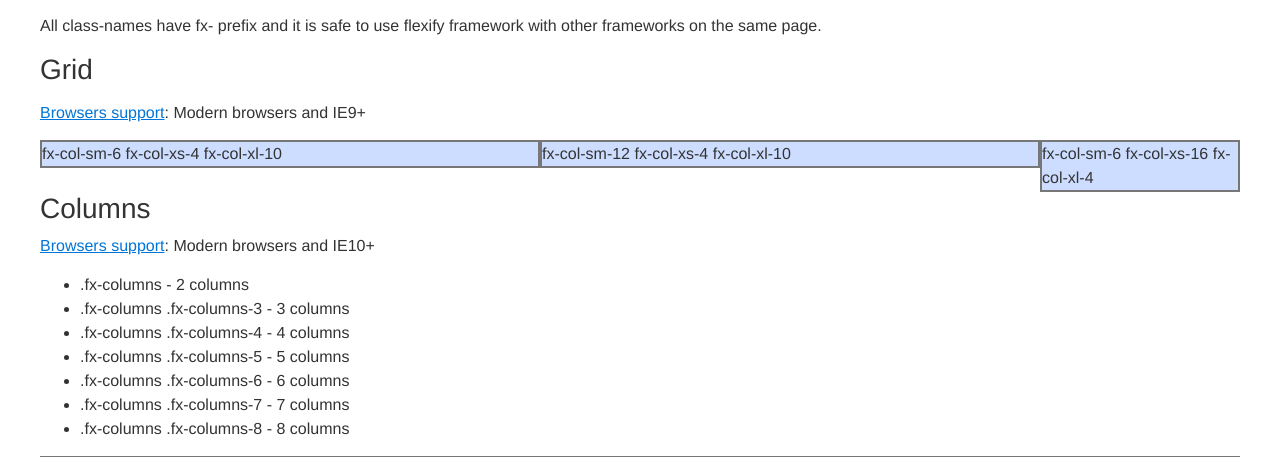
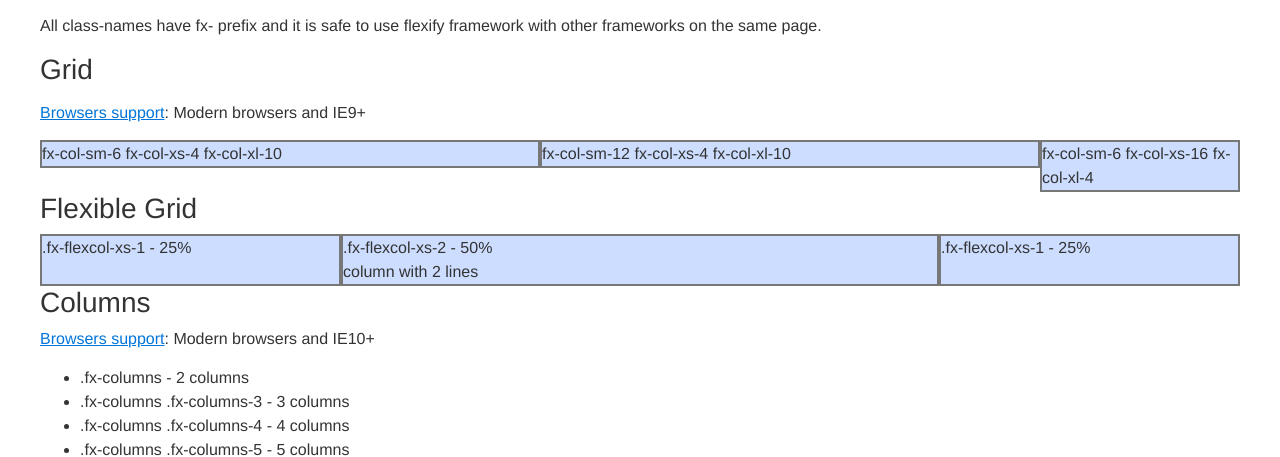
Before and after one commit to webvitalii/flexify, a PHP site: page / in a window 1280 px wide. Shown: the part 513-970 px from the top of the page. Run offline with PHP 8.4, Linux system fonts and the light colour scheme.

Commit message:
Added flexible grid code

```diff
--- a/css/flexify.css
+++ b/css/flexify.css
@@ -796,6 +796,52 @@ template {
     }
 }
 
+/* ---------- grid - flexible ---------- */
+
+.fx-flexrow {
+	/*display: -ms-flexbox;
+	display: -webkit-flex;*/
+	display: flex; /* flex | inline-flex */
+
+	/*-ms-flex-direction: row;
+	-webkit-flex-direction: row;*/
+	flex-direction: row; /* row | row-reverse | column | column-reverse */
+
+	flex-wrap: wrap; /* wrap | nowrap | wrap-reverse */
+
+	/*-webkit-justify-content: space-around;
+	/*-ms-justify-content: center;*/
+	justify-content: space-around; /* flex-start | flex-end | center | space-between | space-around */
+
+	/*align-items: stretch; /* flex-start | flex-end | center | baseline | stretch */
+
+	/*align-content: stretch; /* flex-start | flex-end | center | space-between | space-around | stretch */
+}
+.fx-flexcol-xs-1, .fx-flexcol-xs-2, .fx-flexcol-xs-3, .fx-flexcol-xs-4, .fx-flexcol-xs-5, .fx-flexcol-xs-6, .fx-flexcol-xs-7, .fx-flexcol-xs-8,
+.fx-flexcol-xs-9, .fx-flexcol-xs-10, .fx-flexcol-xs-11, .fx-flexcol-xs-12,
+.fx-flexcol-sm-1, .fx-flexcol-sm-2, .fx-flexcol-sm-3, .fx-flexcol-sm-4, .fx-flexcol-sm-5, .fx-flexcol-sm-6, .fx-flexcol-sm-7, .fx-flexcol-sm-8,
+.fx-flexcol-sm-9, .fx-flexcol-sm-10, .fx-flexcol-sm-11, .fx-flexcol-sm-12,
+.fx-flexcol-md-1, .fx-flexcol-md-2, .fx-flexcol-md-3, .fx-flexcol-md-4, .fx-flexcol-md-5, .fx-flexcol-md-6, .fx-flexcol-md-7, .fx-flexcol-md-8,
+.fx-flexcol-md-9, .fx-flexcol-md-10, .fx-flexcol-md-11, .fx-flexcol-md-12,
+.fx-flexcol-lg-1, .fx-flexcol-lg-2, .fx-flexcol-lg-3, .fx-flexcol-lg-4, .fx-flexcol-lg-5, .fx-flexcol-lg-6, .fx-flexcol-lg-7, .fx-flexcol-lg-8,
+.fx-flexcol-lg-9, .fx-flexcol-lg-10, .fx-flexcol-lg-11, .fx-flexcol-lg-12,
+.fx-flexcol-xl-1, .fx-flexcol-xl-2, .fx-flexcol-xl-3, .fx-flexcol-xl-4, .fx-flexcol-xl-5, .fx-flexcol-xl-6, .fx-flexcol-xl-7, .fx-flexcol-xl-8,
+.fx-flexcol-xl-9, .fx-flexcol-xl-10, .fx-flexcol-xl-11, .fx-flexcol-xl-12 {
+	flex-basis: 0%;
+	flex-grow: 1;
+	flex-shrink: 1;
+}
+.fx-flexcol-xs-1, .fx-flexcol-xs-2, .fx-flexcol-xs-3, .fx-flexcol-xs-4, .fx-flexcol-xs-5, .fx-flexcol-xs-6,
+.fx-flexcol-xs-7, .fx-flexcol-xs-8, .fx-flexcol-xs-9, .fx-flexcol-xs-10, .fx-flexcol-xs-11, .fx-flexcol-xs-12 {
+	flex-basis: 0%;
+	flex-grow: 1;
+	flex-shrink: 1;
+}
+.fx-flexcol-xs-2 {
+	flex-grow: 2;
+}
+
+
 /* ---------- grid - visibility helpers ---------- */
 
 .fx-hidden-xs-up {
--- a/index.html
+++ b/index.html
@@ -75,6 +75,14 @@
 		<div class="fx-col-sm-6 fx-col-xs-16 fx-col-xl-4 fx-demo">fx-col-sm-6 fx-col-xs-16 fx-col-xl-4</div>
 	</div>
 
+	<h3>Flexible Grid</h3>
+
+	<div class="fx-flexrow">
+		<div class="fx-flexcol-xs-1 fx-demo">.fx-flexcol-xs-1 - 25%</div>
+		<div class="fx-flexcol-xs-2 fx-demo">.fx-flexcol-xs-2 - 50%<br> column with 2 lines</div>
+		<div class="fx-flexcol-xs-1 fx-demo">.fx-flexcol-xs-1 - 25%</div>
+	</div>
+
 	<h3>Columns</h3>
 
 	<p><a href="http://caniuse.com/#feat=multicolumn">Browsers support</a>: Modern browsers and IE10+</p>
```
